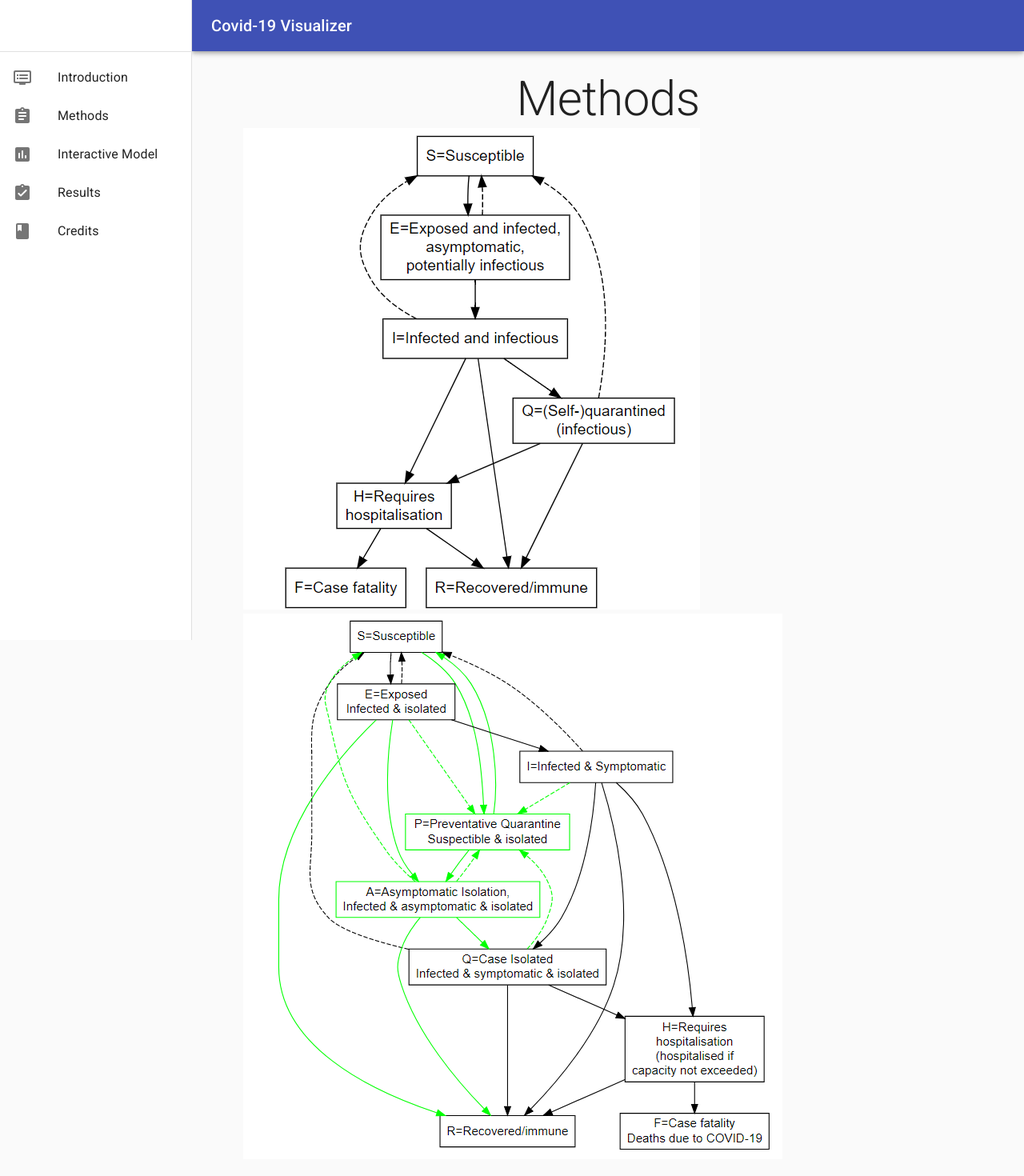
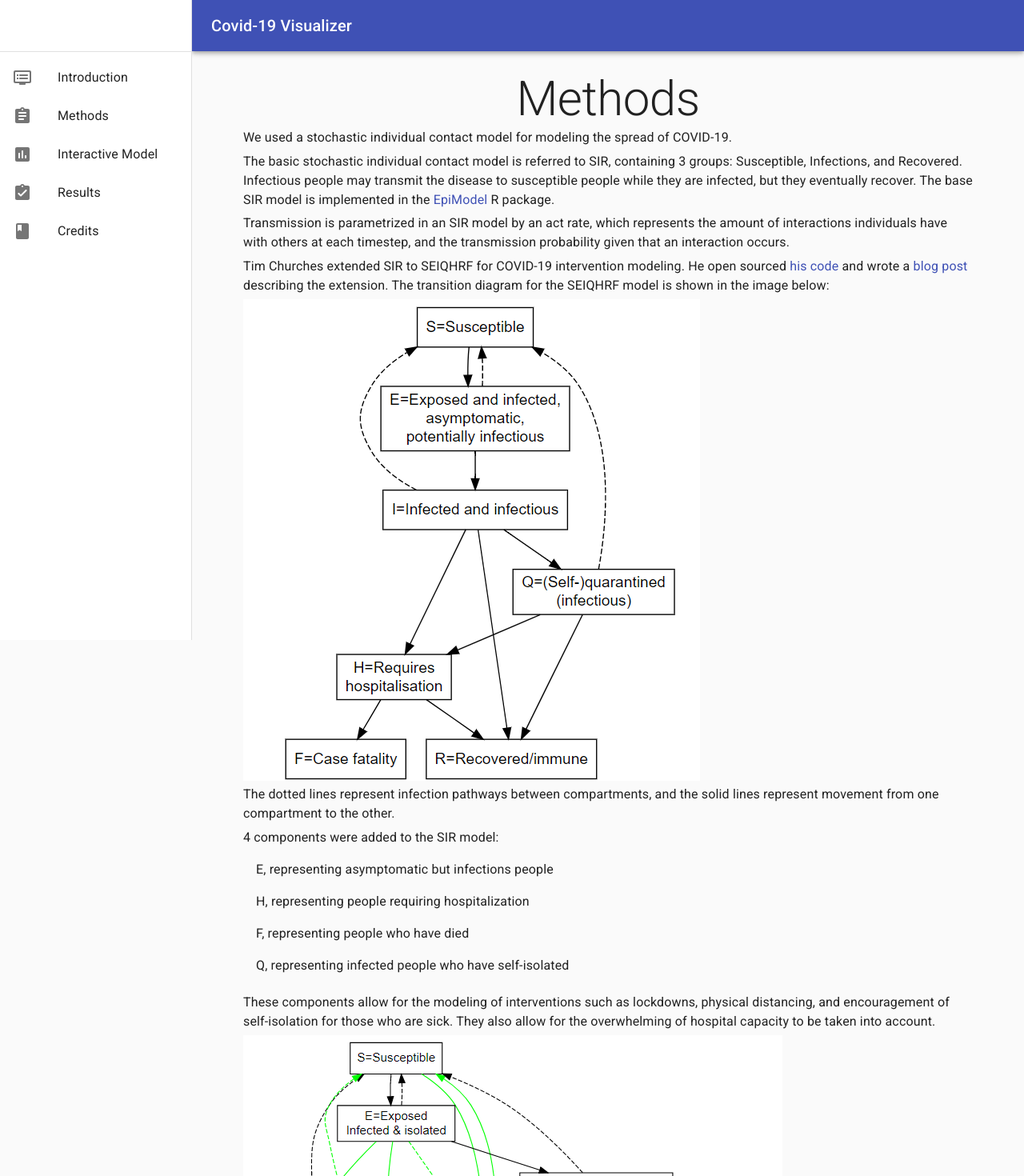
Before and after one commit to uvafan/MMM_Final_Project, a React (Create React App) app in the folder viz/: page /methods in a window 1280 px wide. Shown: the top 1470 px of the page at 80% size. Built offline with nearby package versions, Linux system fonts and the light colour scheme.

Commit message:
added some text

```diff
--- a/viz/src/Methods.js
+++ b/viz/src/Methods.js
@@ -2,6 +2,9 @@ import React from 'react';
 import Container from '@material-ui/core/Container';
 import Box from '@material-ui/core/Box';
 import Typography from '@material-ui/core/Typography';
+import Link from '@material-ui/core/Link';
+import List from '@material-ui/core/List';
+import ListItem from '@material-ui/core/ListItem';
 import { styles } from './styles';
 import SEIQHRF from './images/seiqhrf.png';
 import SEIQHRFPA from './images/seiqhrfpa.png';
@@ -13,7 +16,46 @@ const Methods = () => {
       <Typography variant="h2" className={classes.titleClasses}>
         Methods
       </Typography>
+
+      <Typography variant="body1" gutterBottom>
+      We used a stochastic individual contact model for modeling the spread of COVID-19.
+      </Typography>
+
+      <Typography variant="body1" gutterBottom>
+      The basic stochastic individual contact model is referred to SIR, containing 3 groups: Susceptible, Infections, and Recovered. Infectious people may transmit the disease to susceptible people while they are infected, but they eventually recover. The base SIR model is implemented in the <Link href = "https://www.epimodel.org/"> EpiModel </Link> R package.
+
+      </Typography>
+
+      <Typography variant="body1" gutterBottom>
+      Transmission is parametrized in an SIR model by an act rate, which represents the amount of interactions individuals have with others at each timestep, and the transmission probability given that an interaction occurs.
+      </Typography>
+
+      <Typography variant="body1" gutterBottom>
+      Tim Churches extended SIR to SEIQHRF for COVID-19 intervention modeling. He open sourced <Link href="https://gist.github.com/timchurches/92073d0ea75cfbd387f91f7c6e624bd7"> his code </Link> and wrote a <Link href = "https://timchurches.github.io/blog/posts/2020-03-18-modelling-the-effects-of-public-health-interventions-on-covid-19-transmission-part-2/"> blog post </Link> describing the extension. The transition diagram for the SEIQHRF model is shown in the image below:
+      </Typography>
+
       <img src={SEIQHRF} />
+
+      <Typography variant="body1" gutterBottom>
+      The dotted lines represent infection pathways between compartments, and the solid lines represent movement from one compartment to the other.
+      </Typography>
+
+      <Typography variant="body1" gutterBottom>
+        4 components were added to the SIR model:
+        <List>
+        <ListItem> E, representing asymptomatic but infections people </ListItem>
+        <ListItem> H, representing people requiring hospitalization </ListItem>
+        <ListItem> F, representing people who have died </ListItem>
+        <ListItem> Q, representing infected people who have self-isolated </ListItem>
+        </List>
+      </Typography>
+
+      <Typography variant="body1" gutterBottom>
+        These components allow for the modeling of interventions such as lockdowns, physical distancing, and encouragement of self-isolation for those who are sick. They also allow for the overwhelming of hospital capacity to be taken into account.
+      </Typography>
+
+
+
       <img src={SEIQHRFPA} />
     </Container>
   );
```
